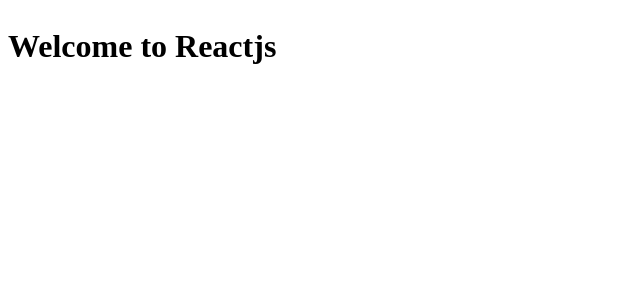
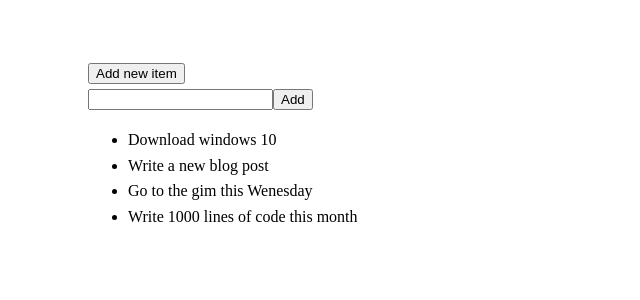
Before and after one commit to oyebodefreeman/todo-list-react, a React app: page / in a window 1280 px wide. Shown: the top 300 px of the page, without its empty margins (0-640 px from the left). Built offline with nearby package versions, Linux system fonts and the light colour scheme.

Commit message:
todo list commit

```diff
--- a/src/components/App.js
+++ b/src/components/App.js
@@ -1,21 +1,73 @@
 import React, { Component } from 'react';
+
+import './app.css'
 
 class App extends Component {
   constructor(props) {
     super(props);
     this.state = {
-      title: "Reactjs"
+      text: "",
+      items: [],
     }
+    this.handleInputChange = this.handleInputChange.bind(this)
+    this.handleInputSubmit = this.handleInputSubmit.bind(this)
+  }
+
+  handleInputChange(e) {
+    this.setState({
+      text: e.target.value
+    })
+  }
+
+  handleInputSubmit(e) {
+    event.preventDefault();
+    const newItem = {
+      text: this.state.text,
+      id: Date.now()
+    }
+
+    // Reset input field
+    this.setState(prevState => ({
+      items: prevState.items.concat(newItem),
+      text: ''
+    }))
   }
 
   render() {
+    const items = this.state.items
     return (
       <div>
-        <h1>Welcome to {this.state.title}</h1>
+        <TodoList
+          handleInputChange={this.handleInputChange}
+          handleInputSubmit={this.handleInputSubmit}
+          text={this.state.text}
+          items={items}
+        />
       </div>
     );
   }
 }
 
+const TodoList = (props) => (
+  <div id="todo-list">
+    <button>Add new item</button>
+    <form id="input-panel" onSubmit={props.handleInputSubmit}>
+      <input type="text" onChange={props.handleInputChange} value={props.text} />
+      <input type="submit" value="Add"/>
+    </form>
+    <div id="list">
+      <ul>
+         <li>Download windows 10</li>
+         <li>Write a new blog post</li>
+         <li>Go to the gim this Wenesday</li>
+         <li>Write 1000 lines of code this month</li>
+         {props.items.map((item)=> {
+           return <li key={`${item.id}`}> {item.text} </li>
+         })}
+      </ul>
+    </div>
+  </div>
+);
+
 
 export default App;
--- /dev/null
+++ b/src/components/app.css
@@ -0,0 +1,17 @@
+.body {
+  font-family: "Segoe UI", sans-serif;
+}
+
+.show {
+  display: inline;
+}
+
+.hide {
+  display: none;
+}
+
+#todo-list {
+  width: 60%;
+  height: 100%;
+  margin: 60px 80px;
+}
--- a/src/index.html
+++ b/src/index.html
@@ -1,7 +1,9 @@
 <!DOCTYPE html>
-<html lang="en" dir="ltr">
+<html lang="en">
 <head>
-    <meta charset="utf-8">
+  <meta charset="UTF-8">
+  <meta name="viewport" content="width=device-width, initial-scale=1.0">
+  <meta http-equiv="X-UA-Compatible" content="ie=edge">
   <title>Todo List</title>
 </head>
 <body>
```
Lines whose indentation alone changed are shown as unchanged.
